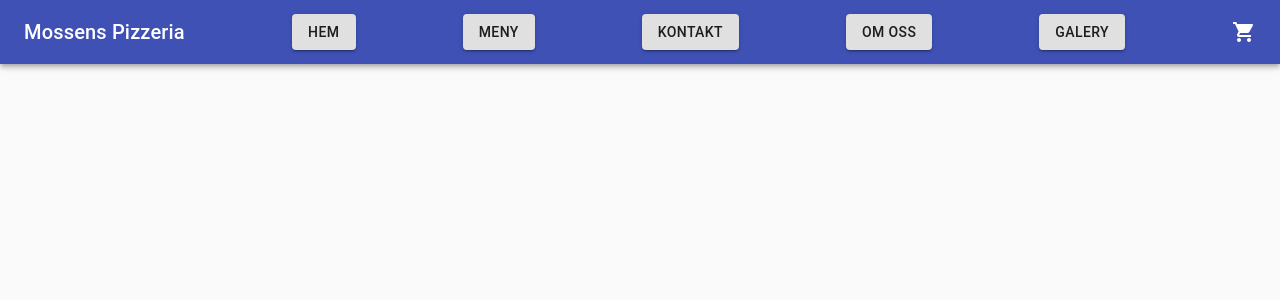
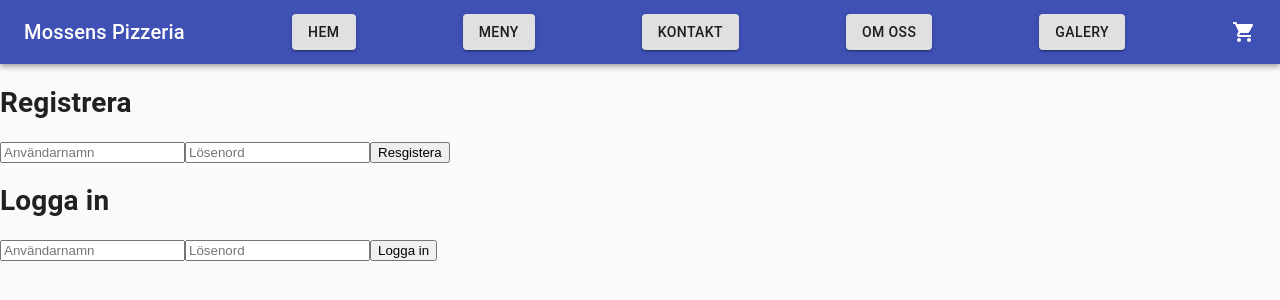
Before and after one commit to RezanTuran/MossensOnlinePizza, a React (Create React App) app in the folder client/: page /#/login in a window 1280 px wide. Shown: the top 300 px of the page. Built offline with nearby package versions, Linux system fonts and the light colour scheme.

Commit message:
Loginsystem for admin

```diff
--- /dev/null
+++ b/client/src/components/Admin/Login.js
@@ -0,0 +1,41 @@
+import React, { useState } from 'react'
+import Axios from 'axios';
+
+function Login() {
+
+    const [userNameReg, setUserNameReg] = useState('')
+    const [passwordReg, setPasswordReg] = useState('')
+
+    const register = () => {
+        Axios.post('https://mossenspizzeria.herokuapp.com/register', {
+            userName: userNameReg,
+            password: passwordReg
+        }).then((response) => {
+            console.log(response);
+        })
+    }
+
+
+    return (
+        <div>
+            <div>
+                <h1>Registrera</h1>
+                <input type="text" placeholder="Användarnamn"
+                    onChange={(e) => { setUserNameReg(e.target.value) }}
+                />
+                <input type="password" placeholder="Lösenord"
+                    onChange={(e) => { setPasswordReg(e.target.value) }}
+                />
+                <button onClick={register}>Resgistera</button>
+            </div>
+            <div>
+                <h1>Logga in</h1>
+                <input type="text" placeholder="Användarnamn" />
+                <input type="password" placeholder="Lösenord" />
+                <button>Logga in</button>
+            </div>
+        </div>
+    )
+}
+
+export default Login
--- a/client/src/components/Menu/Products.js
+++ b/client/src/components/Menu/Products.js
@@ -43,7 +43,6 @@ function Products({ addToCart }) {
                                 Beställ
                                 </Button>
                         </div>
-
                     </div>
                 )
             })}
--- a/client/src/router/router.js
+++ b/client/src/router/router.js
@@ -6,6 +6,7 @@ import PizzaMenu from "../components/Menu/PizzaMenu";
 import Galery from "../components/Pages/Galery";
 import Cart from "../components/Cart/Cart";
 import Admin from "../components/Admin/Admin";
+import Login from "../components/Admin/Login";
 import { Route, Switch } from "react-router-dom";
 
 export default function App() {
@@ -19,6 +20,7 @@ export default function App() {
         <Route exact path="/galery" render={props => <Galery {...props} />} />
         <Route exact path="/cart" render={props => <Cart {...props} />} />
         <Route exact path="/admin" render={props => <Admin {...props} />} />
+        <Route exact path="/login" render={props => <Login {...props} />} />
       </Switch>
   );
 }
```
Also changed, not shown: 19 other files (tests, documents, lock files or other folders).
